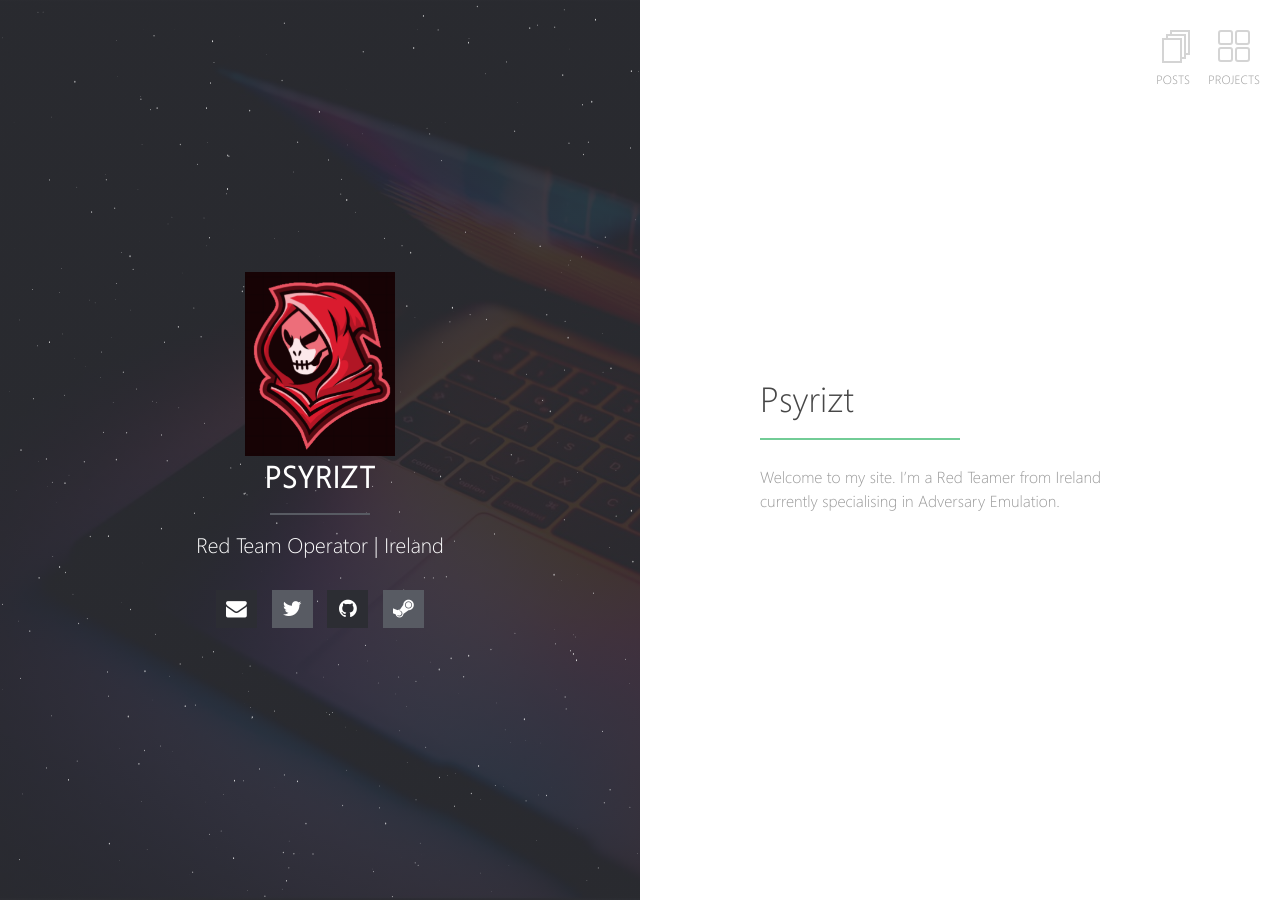
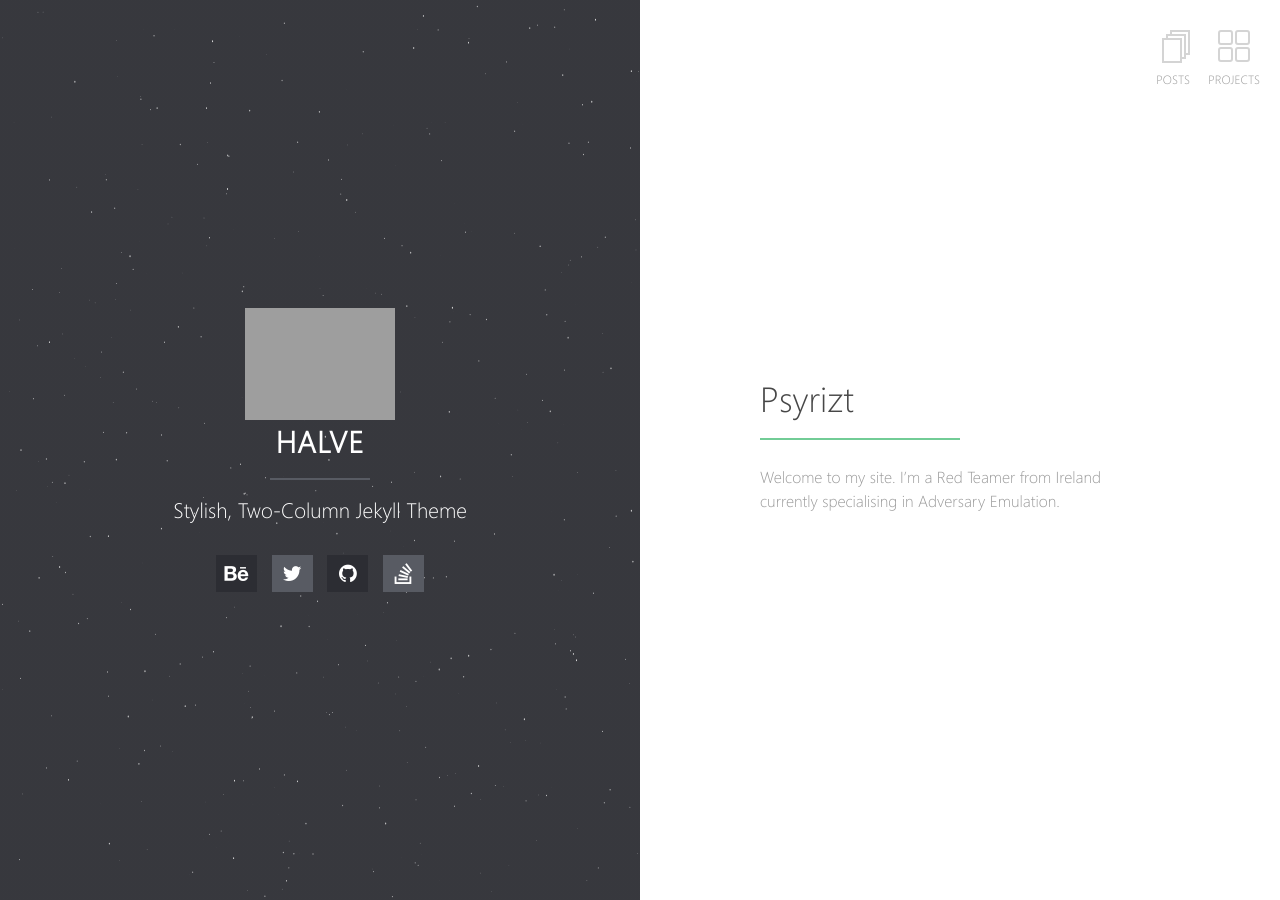
Before and after one commit to Psyrizt/psyrizt.github.io, a Jekyll site: the page built from index.md, in a window 1280 px wide. Built offline with Jekyll 4.4.1, drawn with Linux system fonts in a browser that asks for light colours; our own code applies the rules of GitHub Pages for plain Markdown files.

Commit message:
Theme Test

```diff
--- a/_config.yml
+++ b/_config.yml
@@ -1,13 +1,13 @@
 # Site
-title: Psyrizt
-description: Red Team Operator | Ireland
-url: http://psyrizt.github.io
-logo: psyrizt.png                                       # Site logo
+title: Halve
+description: Stylish, Two-Column Jekyll Theme
+url: https://taylantatli.github.io/Halve
+logo: halve.png                                       # Site logo
 locale: en_US
 
 # Left Block Images
 background:
-  homepage: images/home.jpg                           # this image will be shown on homepage's left block
+  homepage: images/home.png                           # this image will be shown on homepage's left block
   post-list: images/unsplash-image-10.jpg             # this image will be shown on post list page
   default-post: images/unsplash-gallery-image-3.jpg   # this image will be shown when post's front matter doesn't specify any image
 
@@ -29,12 +29,12 @@ sass:
 #google-analytics: UA-XXXXX-Y
 
 # Social Links
-email:             psyrizt@outlook.com
+#email:             email
 #google.plus:        username
-twitter:            psyrizt
+twitter:            username
 #facebook:           username
-github:             psyrizt
-#stackoverflow:     123456/username   from a "http://stackoverflow.com/users/123456/username" link
+github:             username
+stackoverflow:     123456/username   from a "http://stackoverflow.com/users/123456/username" link
 #linkedin:          username
 #xing:              username
 #instagram:          username
@@ -42,7 +42,7 @@ github:             psyrizt
 #tumblr:            username
 #pinterest:         username
 #foursquare:        username
-steam:              psyrizt
+#steam:              username
 #dribbble:          username
 #youtube:           username
 #soundcloud:        username
@@ -52,7 +52,7 @@ steam:              psyrizt
 #keybase:           username
 #xmpp:              username@server.com
 #hackernews:        username
-#behance:           username
+behance:           username
 
 # Gems
 gems:
```
